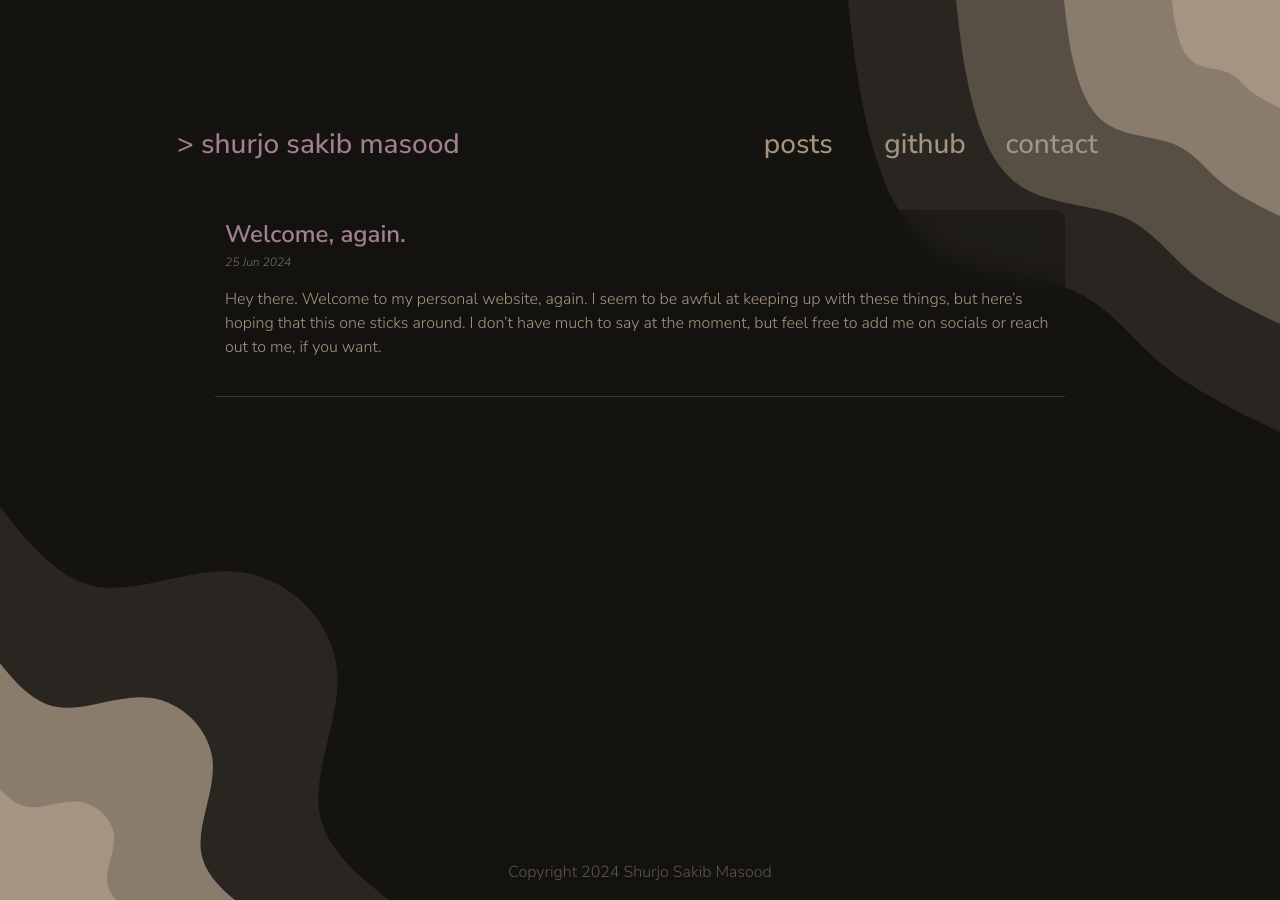
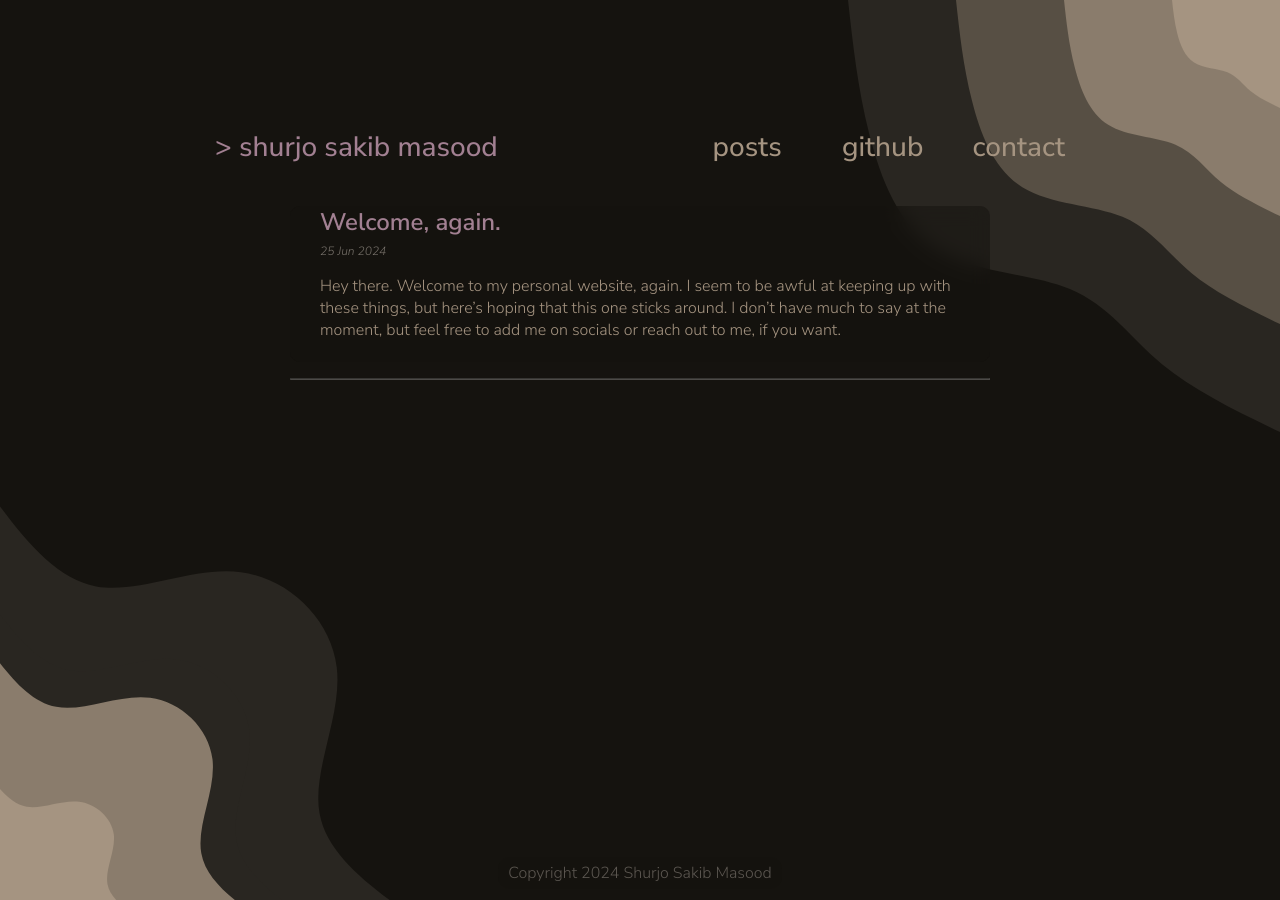
Before and after one commit to shurj0/shurj0.github.io, a Jekyll site: the page built from index.html, in a window 1280 px wide. Built offline with Jekyll 4.4.1, drawn with Linux system fonts in a browser that asks for light colours.

Commit message:
completely refactored the Template/CSS to remove Bootstrap. Site runs on vanilla CSS now.

```diff
--- a/_layouts/default.html
+++ b/_layouts/default.html
@@ -3,9 +3,6 @@
     <head>
         <meta charset="utf-8">
         <meta name="viewport" content="width=device-width, initial-scale=1, shrink-to-fit=no">
-
-        <link href="https://cdn.jsdelivr.net/npm/bootstrap@5.3.3/dist/css/bootstrap.min.css" rel="stylesheet" integrity="sha384-QWTKZyjpPEjISv5WaRU9OFeRpok6YctnYmDr5pNlyT2bRjXh0JMhjY6hW+ALEwIH" crossorigin="anonymous">
-        <link rel="stylesheet" href="/assets/styles/styles.css">
 
         <link rel="preconnect" href="https://fonts.googleapis.com">
         <link rel="preconnect" href="https://fonts.gstatic.com" crossorigin>
@@ -16,38 +13,40 @@
         <link rel="icon" type="image/png" sizes="16x16" href="/assets/favicons/favicon-16x16.png">
         <link rel="manifest" href="/assets/favicons/site.webmanifest">
 
+        <link rel="stylesheet" type="text/css" href="/assets/styles/styles.css" />
+
         <title>{{ page.title }}</title>
     </head>
     <body>
-        <div class="container-lg">
-            <h2>
-            <div class="row" id="top-part">
-                <div class="col-md-1"></div>
-                <div class="col-md-6 col-sm-6">
-                    <a href="/" class="top-part-title">> shurjo sakib masood</a>
-                </div>
-                <div class="col-md-4 col-sm-6">
-                    <div class=row id="links">
-                        <div class="col col-sm-4">
+        <div class="main-container">
+            <div class="nav">
+                <div class="nav-spacer"></div>
+                <div class="nav-body">
+                    <div class="nav-title">
+                        <a href="/" class="top-part-title">> shurjo sakib masood</a>
+                    </div>
+                    <div class="nav-links">
+                        <div class="nav-link">
                             <a href="/posts" class="top-part">posts</a>
                         </div>
-                        <div class="col col-sm-4">
+                        <div class="nav-link">
                             <a href="/github" target="_blank" rel="noreferrer noopener" class="top-part">github</a>
                         </div>
-                        <div class="col col-sm-4">
+                        <div class="nav-link">
                             <a href="/contact" class="top-part">contact</a>
                         </div>
                     </div>
                 </div>
-                <div class="col-md-1"></div>
+                <div class="nav-spacer"></div>
             </div>
-            </h2>
-            <div class="row">
-                <div class="col-1"></div>
-                <div class="col-md" id="main-body">
+            <div class="content">
+                <div class="content-spacer"></div>
+                <div class="content-body">
+
                     {{ content }}
+
                 </div>
-                <div class="col-1"></div>
+                <div class="content-spacer"></div>
             </div>
         </div>
         <footer class="footer mt-auto">
@@ -73,8 +72,7 @@
                 ]
               }
             });
-          </script>
+        </script>
         <script type="text/javascript" async src="https://cdnjs.cloudflare.com/ajax/libs/mathjax/2.7.5/MathJax.js?config=TeX-MML-AM_CHTML"></script>
-        <script src="https://cdn.jsdelivr.net/npm/bootstrap@5.3.3/dist/js/bootstrap.bundle.min.js" integrity="sha384-YvpcrYf0tY3lHB60NNkmXc5s9fDVZLESaAA55NDzOxhy9GkcIdslK1eN7N6jIeHz" crossorigin="anonymous"></script>
     </body>
 </html>
--- a/assets/styles/styles.css
+++ b/assets/styles/styles.css
@@ -1,3 +1,187 @@
+@layer layout {
+    body {
+        display: grid;
+        grid-template-rows: 1fr auto;
+        min-height: 100vh;
+        margin: 0;
+    }
+
+    /* Navigation bar layout */
+
+    .nav {
+        display: flex;
+        margin-bottom: 1rem;
+        margin-top: 2rem;
+    }
+
+    .nav > div {
+        flex: 1;
+    }
+    .nav-spacer {
+        max-width: 0vw;
+    }
+
+    .nav-body > div {
+        text-align: center;
+        margin-top: 1rem;
+    }
+
+    .nav-title {
+        font-size: 1.5rem;
+    }
+
+    .nav-links > div {
+        text-align: center;
+    }
+
+    .nav-links {
+        display: flex;
+    }
+
+    .nav-links > div {
+        flex: 1;
+    }
+
+    @media (min-width: 576px) {
+        .nav {
+            margin-top: 4rem;
+        }
+
+        .nav-body {
+            display: flex;
+        }
+
+        .nav-spacer {
+            max-width: 5vw;
+        }
+
+        .nav-body > div {
+            flex: 1;
+            text-align: left;
+            margin-top: 0;
+        }
+
+        .nav-title {
+            text-align: left;
+            font-size: 1.5rem;
+        }
+
+        .nav-links > div {
+            text-align: right;
+            font-size: 1.5rem;
+        }
+
+        .nav {
+            font-weight: 500;
+        }
+    }
+
+    @media (min-width: 768px) {
+        .nav {
+            margin-top: 4rem;
+        }
+        .nav-spacer {
+            max-width: 15vw;
+        }
+    }
+
+    @media (min-width: 992px) {
+        .nav {
+            margin-top: 8rem;
+        }
+
+        .nav-title {
+            font-size: 1.75rem;
+        }
+        .nav-links > div {
+            font-size: 1.75rem;
+        }
+        .nav-spacer {
+            max-width: 12vw;
+            min-width: 5vw;
+        }
+    }
+
+    @media (min-width: 1200px) {
+        .nav-spacer {
+            max-width: unset;
+        }
+        .nav-body {
+            min-width: 850px;
+        }
+    }
+
+    @media (min-width: 1400px) {
+        .nav-body {
+            min-width: 950px;
+        }
+    }
+
+    /* Content layout */
+
+    .content {
+        display: flex;
+    }
+
+    .content > div {
+        flex: 1;
+    }
+
+    .content-spacer {
+        max-width: 10vw;
+    }
+
+    @media (min-width: 576px) {
+        .content-spacer {
+            max-width: 10vw;
+        }
+    }
+
+    @media (min-width: 768px) {
+        .content-spacer {
+            max-width: 15vw;
+        }
+    }
+
+    @media (min-width: 992px) {
+        .content-spacer {
+            max-width: 15vw;
+            min-width: 10vw;
+        }
+        .content-body {
+            min-width: 570px;
+            max-width: 900px;
+        }
+    }
+
+    @media (min-width: 1200px) {
+        .content-spacer {
+            max-width: unset;
+        }
+        .content-body {
+            min-width: 700px;
+        }
+    }
+
+    @media (min-width: 1400px) {
+        .content-body {
+            min-width: 850px;
+        }
+    }
+
+    /* Footer layout */
+    footer {
+        padding-bottom: 16px;
+        margin-left: auto;
+        margin-right: auto;
+        text-align: center;
+        margin-top: auto;
+        margin-bottom: 0;
+
+    }
+}
+
+@layer theme {
     body {
         background-color: #15130F;
         background-image: url('/assets/backgrounds/topcorner.svg'), url('/assets/backgrounds/botcorner.svg');
@@ -12,92 +196,57 @@ body {
         font-variation-settings:
             "wdth" 100,
             "YTLC" 500;
-    margin-bottom: 0;
-    min-height: 100vh;
-    display: grid;
-    grid-template-rows: 1fr auto;
     }
 
-#links {
-    text-align: center;
-    font-size: 1rem;
-    padding-top: 1.5rem;
-    padding-bottom: 0rem;
-}
-
-#top-part {
-    font-size: 1.5rem;
-    margin-top: 2rem;
-    padding-bottom: 0px;
-    text-align: center;
-}
-
-a.top-part-title {
+    .nav-title > a {
         color: rgba(162, 128, 146, 1);
     }
 
-#main-body {
-    padding-left: 10vw;
-    padding-right: 10vw;
+    a {
+        color: rgba(165, 148, 129, 1);
+        text-decoration: none;
     }
 
-
-@media (min-width: 576px){
-    #top-part {
-        margin-top: 4rem;
-        padding-bottom: 20px;
-        font-size: 1.5rem;
-        text-align: left;
-        padding-left: 5vw;
-    }
-    #links {
-        font-size: 1.5rem;
-        padding-top: 0;
-        padding-right: 5vw;
-    }
-    #main-body {
-        padding-left: 10vw;
-        padding-right: 10vw;
-    }
-}
-
-@media (min-width: 768px) {
-    #top-part {
-        margin-top: 4rem;
-        padding-bottom: 20px;
-        font-size: 1.5rem;
-    }
-    #links {
-        font-size: 1.25rem;
-        padding-top: 0;
-    }
-    #main-body {
-        padding-left: 10vw;
-        padding-right: 10vw;
-        }
-}
-
-@media (min-width: 992px) {
-
-    #top-part {
-        margin-top: 8rem;
-        font-size: 1.75rem;
-        padding-left: 0;
-    }
-    #links {
-        font-size: 1.75rem;
-        padding-right: 0;
-    }
-    #main-body {
-        padding-left: 50px;
-        padding-right: 50px;
-        }
+    a:hover {
+        color: rgba(162, 128, 146, 1);
+        text-decoration: none;
     }
 
     strong {
         font-weight: 600;
     }
 
+    #post {
+        margin-top: 20px;
+        margin-bottom: 0px;
+        padding-left: 30px;
+        padding-right: 30px;
+        padding-bottom: 5px;
+        background: rgba(21, 19, 15, 0.5);
+        border-radius: 10px;
+        backdrop-filter: blur(10px);
+    }
+
+    #post-header {
+        margin-bottom: 0px;
+        color: rgba(162, 128, 146, 1);
+        font-size: 1.5rem;
+    }
+
+    #post-date {
+        font-size: 0.75rem;
+        font-style: italic;
+        color: rgba(161, 154, 145, 0.7);
+        padding-top: 5px;
+        margin-top: 0;
+        margin-bottom: 1rem;
+    }
+
+    #post-divider {
+        color: rgba(165, 148, 129, 1);
+        opacity: 0.25;
+        margin: 1rem 0;
+    }
     .contact-page {
         margin-top: 50px;
         text-align: center;
@@ -126,49 +275,6 @@ td {
         padding-top: 10px;
         text-align: right;
     }
-a {
-    color:rgba(165, 148, 129, 1);
-    text-decoration: none;
-}
-
-a:hover {
-    color:rgba(162, 128, 146, 1);
-    text-decoration: none;
-}
-
-ul {
-    list-style: none;
-}
-
-#post {
-    margin-top: 20px;
-    margin-bottom: 0px;
-    padding-top: 10px;
-    padding-left: 10px;
-    padding-right: 10px;
-    padding-bottom: 5px;
-    background: rgba(21, 19, 15, 0.5);
-    border-radius: 10px;
-    backdrop-filter: blur(10px);
-}
-
-#post-header {
-    margin-bottom: 0px;
-    color: rgba(162, 128, 146, 1);
-    font-size: 1.5rem;
-}
-
-#post-date {
-    font-size: 0.75rem;
-    font-style: italic;
-    color: rgba(161, 154, 145, 0.7);
-    padding-top: 5px;
-}
-
-#post-divider {
-    color: rgba(165, 148, 129, 1);
-}
-
     #post-listing-container {
         margin-top: 50px;
     }
@@ -197,23 +303,14 @@ ul {
     .img-fluid {
         margin: 0 auto;
         display: block;
-
-}
-
-footer {
-    padding-bottom: 16px;
-    color: rgba(161, 154, 145, 0.5);
-    margin-left: auto;
-    margin-right: auto;
-    text-align: center;
-    margin-bottom: 0;
     }
 
     #footer-custom {
-    margin-top: auto;
+        color: rgba(161, 154, 145, 0.5);
         background: rgba(21, 19, 15, 0.5);
+        border-radius: 12px;
         padding: 5px;
         padding-left: 10px;
         padding-right: 10px;
-    border-radius: 5px;
     }
+}
```
Lines whose indentation alone changed are shown as unchanged.
